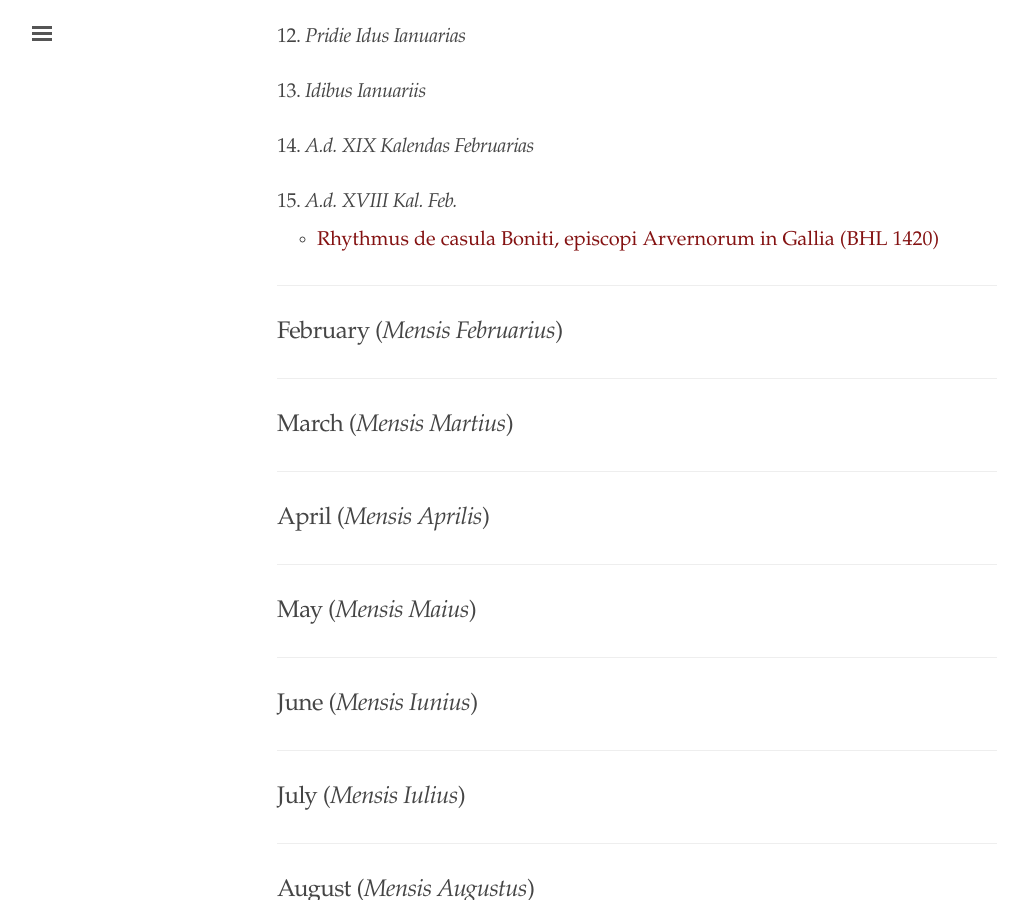
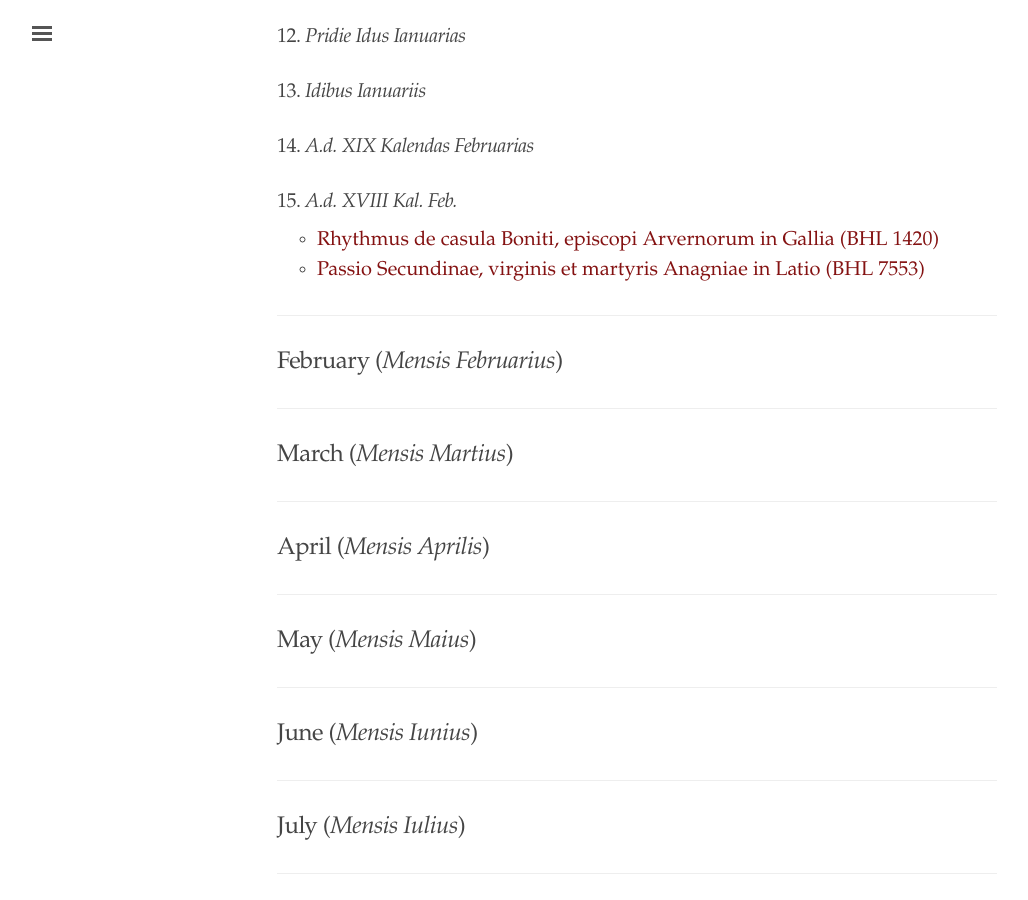
Before and after one commit to cjkoepke1/latin-hagiography, a Jekyll site: the page built from index.md, in a window 1280 px wide and 900 px high, scrolled down 1780 px. Shown: the whole window, without its empty margins (3-1031 px from the left). Built offline with Jekyll 4.4.1, drawn with Linux system fonts in a browser that asks for light colours.

Commit message:
Added passio Secundinae

```diff
--- a/index.md
+++ b/index.md
@@ -70,6 +70,7 @@ title: "Latin Hagiography"
 ### 15. *A.d. XVIII Kal. Feb.*
 
 - [Rhythmus de casula Boniti, episcopi Arvernorum in Gallia (BHL 1420)](https://cjkoepke1.github.io/latin-hagiography/texts/rhythmus-casula-boniti/)
+- [Passio Secundinae, virginis et martyris Anagniae in Latio (BHL 7553)](https://cjkoepke1.github.io/latin-hagiography/texts/passio-secundinae/)
 
 ---
 
```
